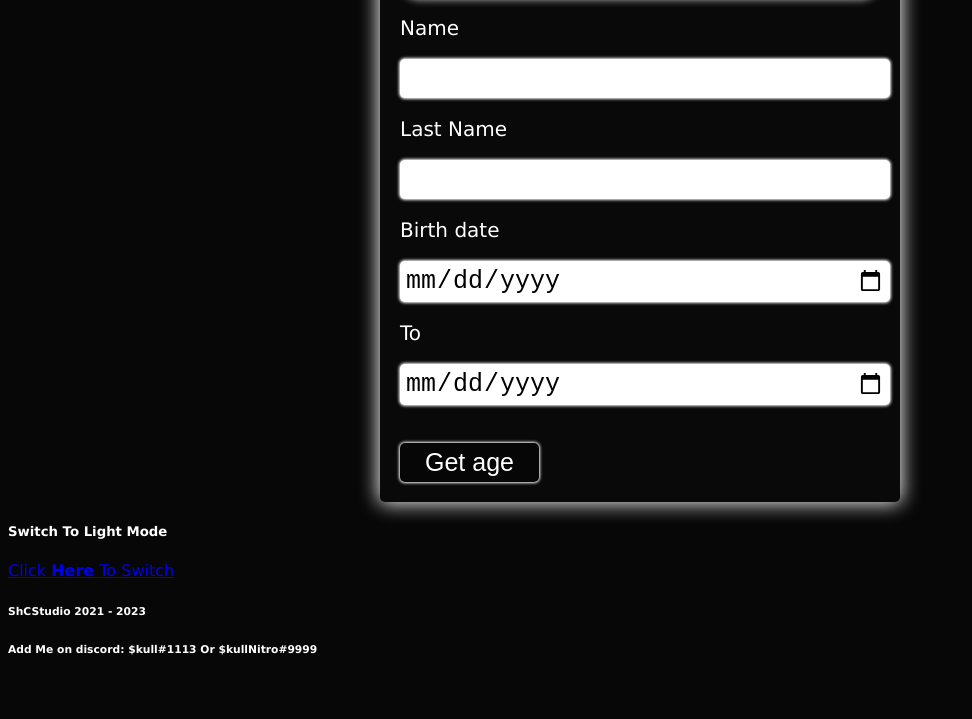
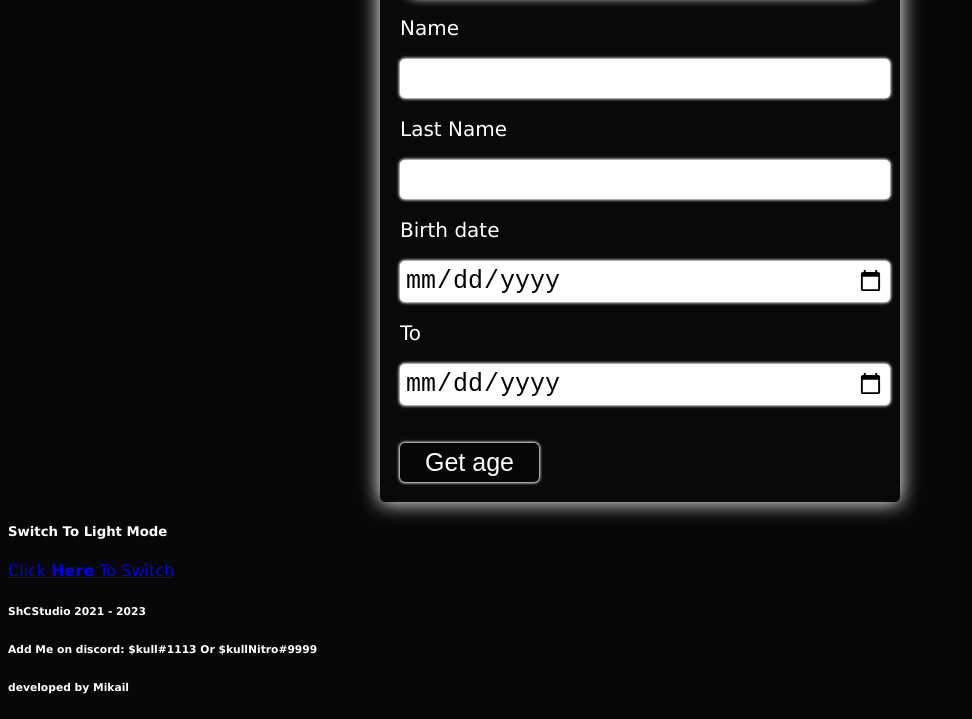
Before and after one commit to Gelufis/AgeCalculator-Website, a plain HTML site: page index.html in a window 1280 px wide. Shown: the part 104-823 px from the top of the page, without its empty margins (0-972 px from the left). Before the commit the page ends 800 px from the top, so only its background shows below. Drawn offline with Linux system fonts and the light colour scheme.

Commit message:
Update index.html

```diff
--- a/index.html
+++ b/index.html
@@ -182,3 +182,4 @@
 
 <h6>ShCStudio 2021 - 2023</h6>
 <h6>Add Me on discord: $kull#1113 Or $kullNitro#9999</h6>
+    <h6>developed by Mikail</h6>
```
